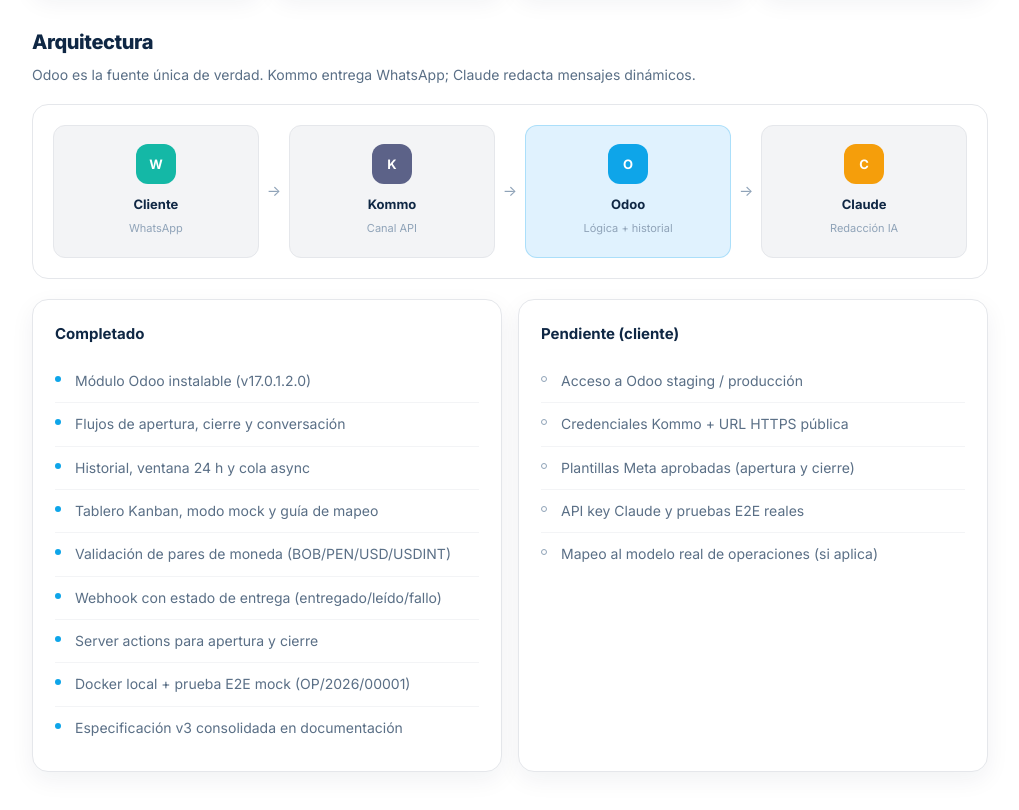
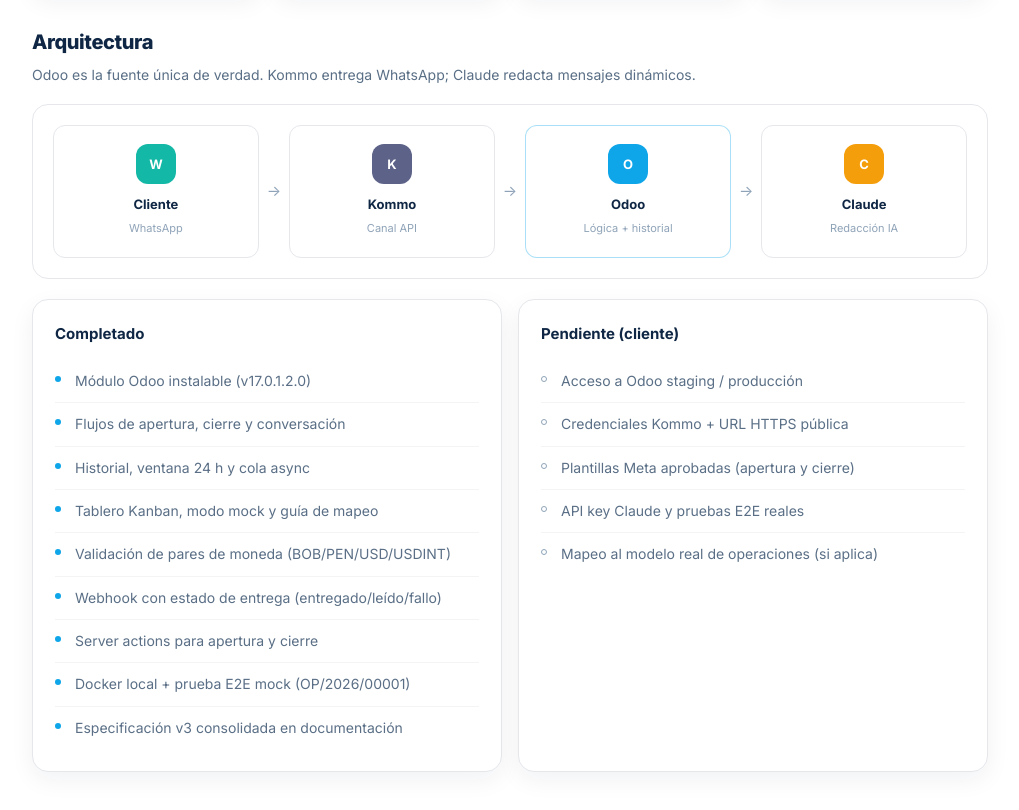
Before and after one commit to MingLim009/whatsapp-agent, a website: page docs/mockup/index.html in a window 1280 px wide. Shown: the part 802-1612 px from the top of the page, without its empty margins (260-1279 px from the left). Drawn offline with Linux system fonts and the light colour scheme.

Commit message:
Make architecture step panels white as well.

```diff
--- a/docs/mockup/styles.css
+++ b/docs/mockup/styles.css
@@ -520,12 +520,12 @@
   text-align: center;
   padding: 18px 12px;
   border-radius: var(--radius-sm);
-  background: var(--border-light);
+  background: #ffffff;
   border: 1px solid var(--border);
 }
 .arch-step--focus {
-  background: var(--blue-soft);
-  border-color: rgba(14, 165, 233, 0.25);
+  background: #ffffff;
+  border-color: rgba(14, 165, 233, 0.35);
 }
 .arch-icon {
   width: 40px;
```
